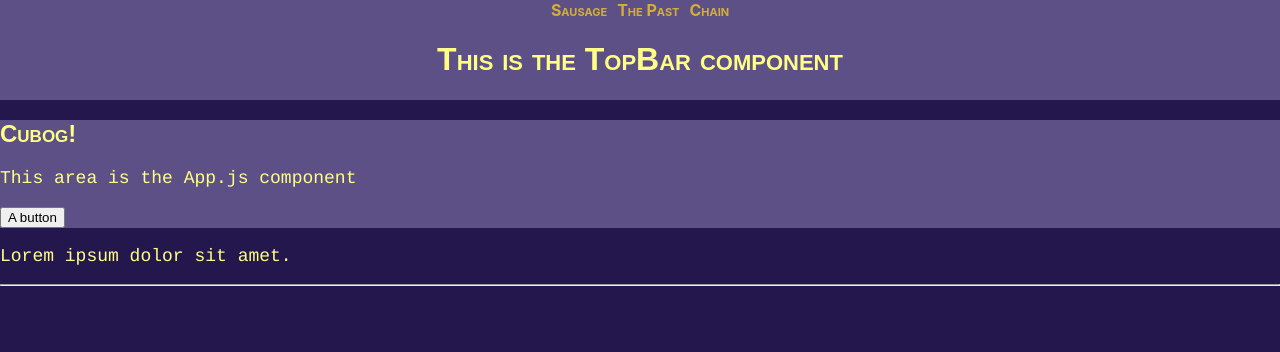
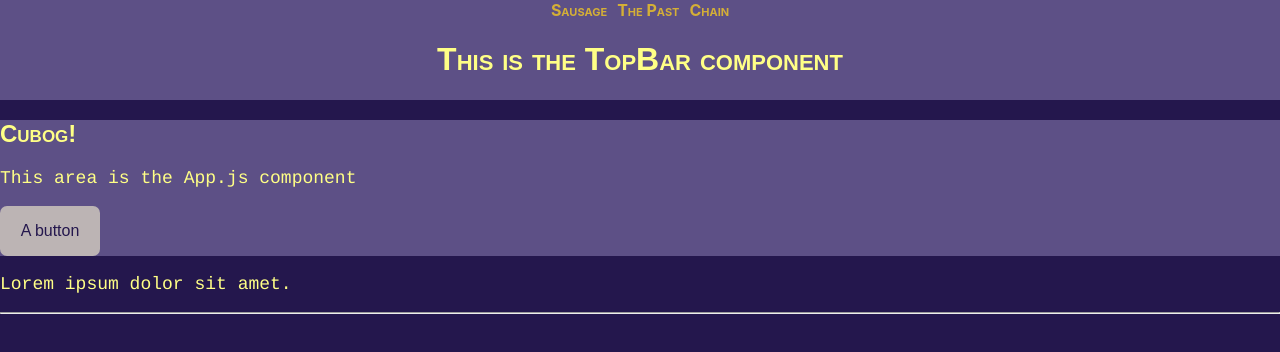
Before and after one commit to BNag87/cubog, a React (Create React App) app: page / in a window 1280 px wide. Shown: the top 352 px of the page. Built offline with nearby package versions, Linux system fonts and the light colour scheme.

Commit message:
Added a style for buttons globally

```diff
--- a/src/styles/style.css
+++ b/src/styles/style.css
@@ -34,4 +34,14 @@ p {
 
 header {
   background: rgb(93, 80, 134);
+}
+
+button {
+  width: 100px;
+  height: 50px;
+  background-color: rgb(188, 180, 180);
+  border: none;
+  border-radius: 7px;
+  color: rgb(36, 23, 77);
+  font-size: 16px;
 }/*# sourceMappingURL=style.css.map */
--- a/src/styles/style.scss
+++ b/src/styles/style.scss
@@ -37,3 +37,7 @@ p{
 header{
     background: $PalPlate;
 }
+
+button {
+    @include std_btn();
+}
```
Also changed, not shown: src/styles/variables.scss (+14 -0 lines), 1 other file (tests, documents, lock files or other folders).
